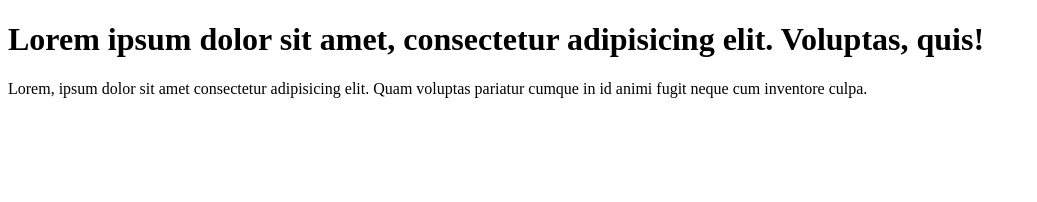
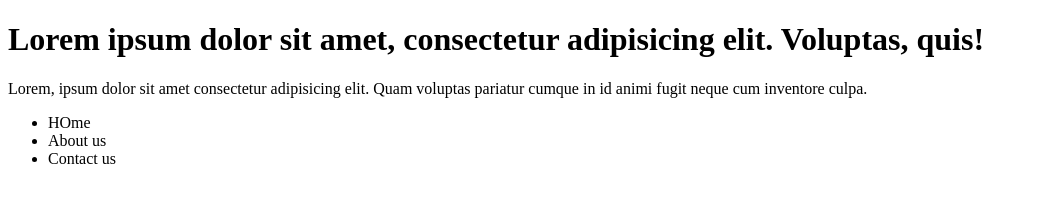
Before and after one commit to kcsat1405/learning-git, a plain HTML site: page index.html in a window 1280 px wide. Shown: the whole page, without its empty margins (0-1037 px from the left). Drawn offline with Linux system fonts and the light colour scheme.

Commit message:
added list points

```diff
--- a/index.html
+++ b/index.html
@@ -8,5 +8,10 @@
 <body>
     <h1>Lorem ipsum dolor sit amet, consectetur adipisicing elit. Voluptas, quis!</h1>
     <p>Lorem, ipsum dolor sit amet consectetur adipisicing elit. Quam voluptas pariatur cumque in id animi fugit neque cum inventore culpa.</p>
+    <ul>
+        <li>HOme</li>
+        <li>About us</li>
+        <li>Contact us</li>
+    </ul>
 </body>
 </html>
```
